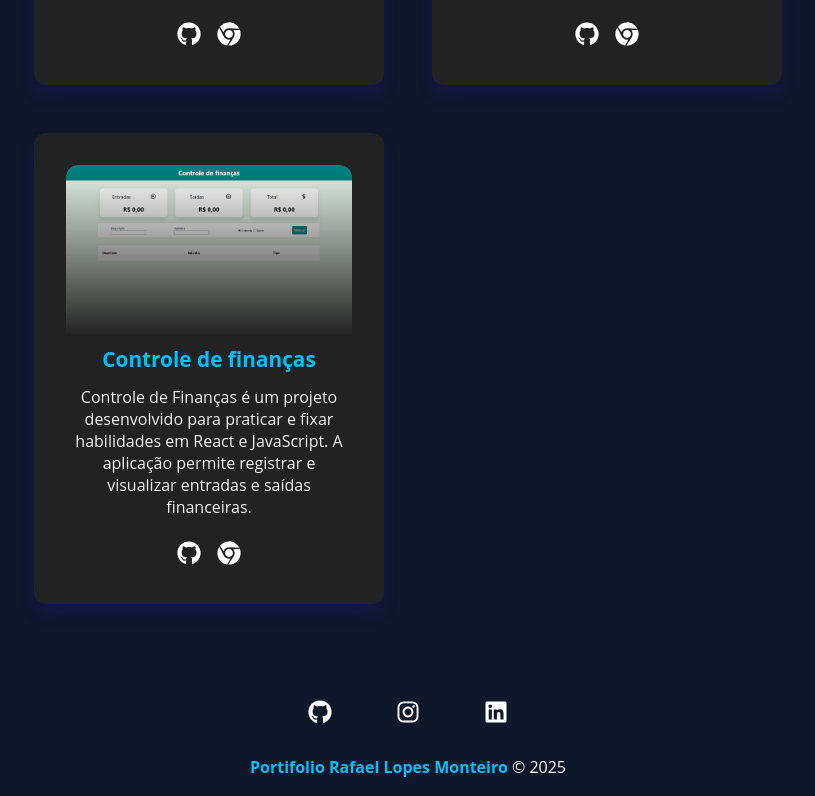
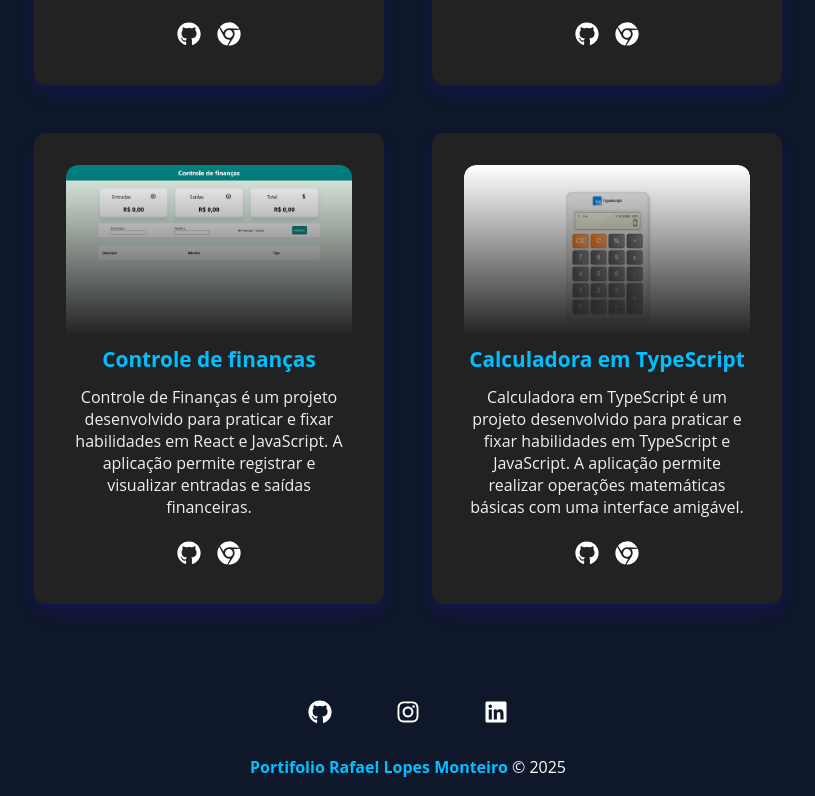
Before and after one commit to lopesmrafael/Portif-lio-Atualizado, a React (Create React App) app: page /#/project in a window 1280 px wide. Shown: the part 1126-1922 px from the top of the page, without its empty margins (232-1047 px from the left). Built offline with nearby package versions, Linux system fonts and the light colour scheme.

Commit message:
novo projeto

```diff
--- a/src/components/pages/Projects.js
+++ b/src/components/pages/Projects.js
@@ -69,6 +69,20 @@ function Project() {
       github: "https://github.com/lopesmrafael/caucula-finan-as-react",
       site: "https://caucula-finan-as-react.vercel.app/",
     },
+    {
+      img: require("../../img/Calculadora.png"),
+      nome: "Calculadora em TypeScript",
+      descricao: (
+        <p>
+          Calculadora em TypeScript é um projeto desenvolvido para praticar e
+          fixar habilidades em TypeScript e JavaScript. A aplicação
+          permite realizar operações matemáticas básicas com uma interface
+          amigável.
+        </p>
+      ),
+      github: "https://github.com/lopesmrafael/Calculadora-TypeScript.git",
+      site: "https://calculadora-type-script-rosy.vercel.app/",
+    },
   ];
 
   return (
```
Also changed, not shown: src/img/Calculadora.png (added).
